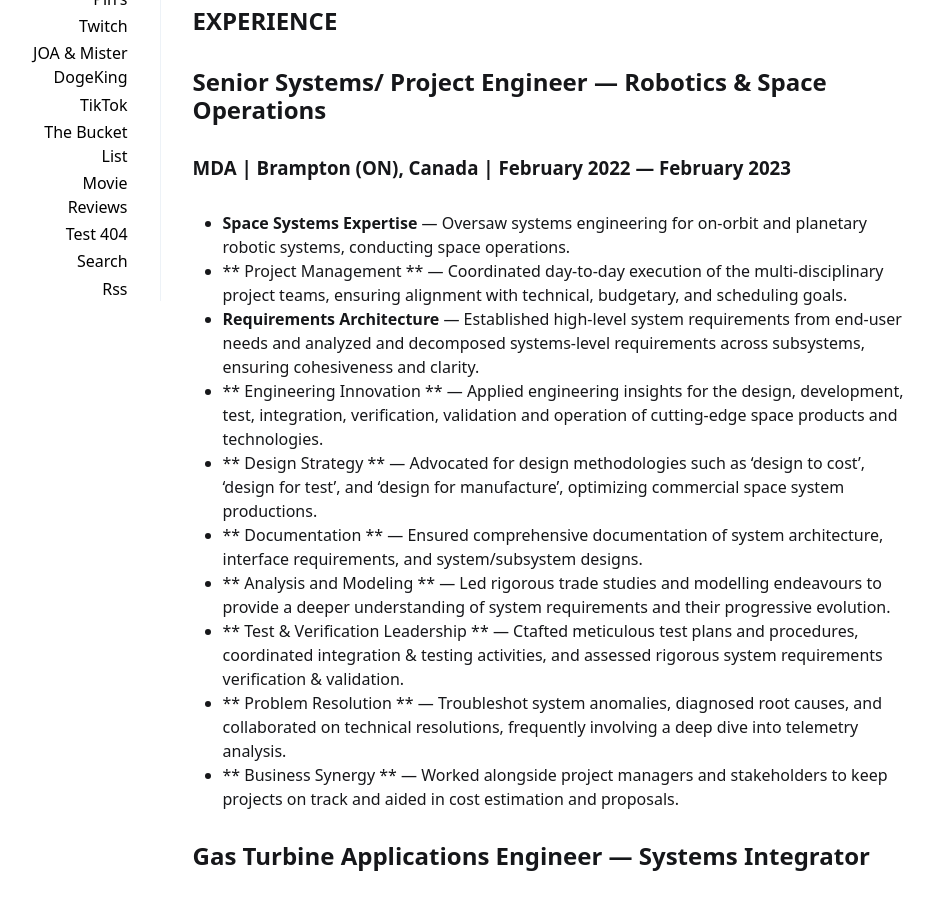
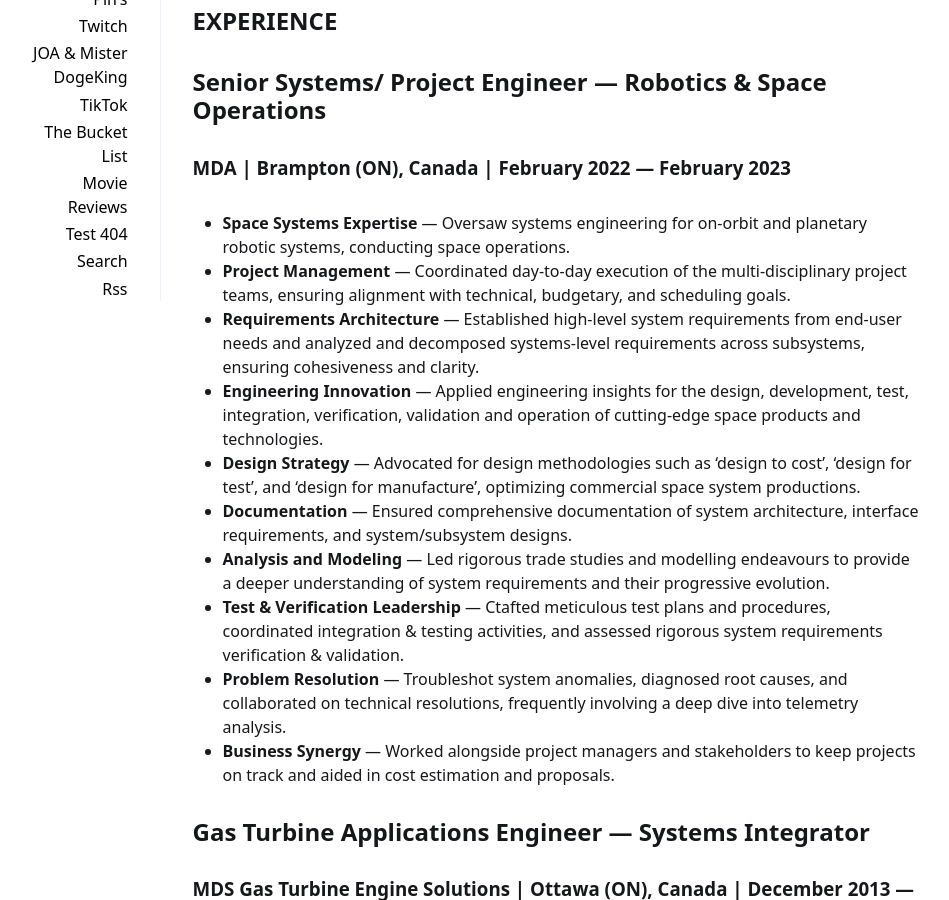
Before and after one commit to casagou/joa, a Jekyll site: the page built from index.md, in a window 1280 px wide and 900 px high, scrolled down 400 px. Shown: the whole window, without its empty margins (169-1118 px from the left). Built offline with Jekyll 4.4.1, drawn with Linux system fonts in a browser that asks for light colours.

Commit message:
Update index.md

```diff
--- a/index.md
+++ b/index.md
@@ -18,23 +18,23 @@ My guiding principles are simple: work hard, lead by example, and positively imp
 
 ### MDA | Brampton (ON), Canada | February 2022 — February 2023
 
-* __Space Systems Expertise__ — Oversaw systems engineering for on-orbit and planetary robotic systems, conducting space operations.
-* ** Project Management ** — Coordinated day-to-day execution of the multi-disciplinary project teams, ensuring alignment with technical, budgetary, and scheduling goals.
-* **Requirements Architecture** — Established high-level system requirements from end-user needs and analyzed and decomposed systems-level requirements across subsystems, ensuring cohesiveness and clarity.
-* ** Engineering Innovation ** — Applied engineering insights for the design, development, test, integration, verification, validation and operation of cutting-edge space products and technologies.
-* ** Design Strategy ** — Advocated for design methodologies such as 'design to cost', 'design for test', and 'design for manufacture', optimizing commercial space system productions.
-* ** Documentation ** — Ensured comprehensive documentation of system architecture, interface requirements, and system/subsystem designs.
-* ** Analysis and Modeling ** — Led rigorous trade studies and modelling endeavours to provide a deeper understanding of system requirements and their progressive evolution.
-* ** Test & Verification Leadership ** — Ctafted meticulous test plans and procedures, coordinated integration & testing activities, and assessed rigorous system requirements verification & validation.
-* ** Problem Resolution ** — Troubleshot system anomalies, diagnosed root causes, and collaborated on technical resolutions, frequently involving a deep dive into telemetry analysis.
-* ** Business Synergy ** — Worked alongside project managers and stakeholders to keep projects on track and aided in cost estimation and proposals.
+- **Space Systems Expertise** — Oversaw systems engineering for on-orbit and planetary robotic systems, conducting space operations.
+- **Project Management** — Coordinated day-to-day execution of the multi-disciplinary project teams, ensuring alignment with technical, budgetary, and scheduling goals.
+- **Requirements Architecture** — Established high-level system requirements from end-user needs and analyzed and decomposed systems-level requirements across subsystems, ensuring cohesiveness and clarity.
+- **Engineering Innovation** — Applied engineering insights for the design, development, test, integration, verification, validation and operation of cutting-edge space products and technologies.
+- **Design Strategy** — Advocated for design methodologies such as 'design to cost', 'design for test', and 'design for manufacture', optimizing commercial space system productions.
+- **Documentation** — Ensured comprehensive documentation of system architecture, interface requirements, and system/subsystem designs.
+- **Analysis and Modeling** — Led rigorous trade studies and modelling endeavours to provide a deeper understanding of system requirements and their progressive evolution.
+- **Test & Verification Leadership** — Ctafted meticulous test plans and procedures, coordinated integration & testing activities, and assessed rigorous system requirements verification & validation.
+- **Problem Resolution** — Troubleshot system anomalies, diagnosed root causes, and collaborated on technical resolutions, frequently involving a deep dive into telemetry analysis.
+- **Business Synergy** — Worked alongside project managers and stakeholders to keep projects on track and aided in cost estimation and proposals.
 
 
 ## Gas Turbine Applications Engineer — Systems Integrator
 
 ### MDS Gas Turbine Engine Solutions | Ottawa (ON), Canada | December 2013 — February 2022
 
-* Developed and deployed custom-built turbine test facilities to accommodate complete aero-mechanical testing for aviation, industrial, and marine Gas Turbine (GT) engines, emphasizing the following areas:
+- Developed and deployed custom-built turbine test facilities to accommodate complete aero-mechanical testing for aviation, industrial, and marine Gas Turbine (GT) engines, emphasizing the following areas:
 	+ Data Acquisition System (DAS) applications and software development
 	+ Instrumentation and control systems
 	+ Mechanical static and dynamic systems (including rotor-dynamics)
@@ -43,7 +43,7 @@ My guiding principles are simple: work hard, lead by example, and positively imp
 	+ Production, assembly, integration, and test
 	+ Facilities planning and construction
 
-* Project Highlights: Delivered intricate projects for Maintenance, Repair, and Overhaul (MRO) and Research and Development (R&D) sectors. Significant contributions include:
+- Project Highlights: Delivered intricate projects for Maintenance, Repair, and Overhaul (MRO) and Research and Development (R&D) sectors. Significant contributions include:
 	+ MRO facilities:
 		- Air France Industries KLM Engineering & Maintenance (France) — CFM56-5B, CFM56-7B, GE90-115B, GE90-94B, EA GP7200, GEnx-1B, GEnx-2B
 		- GKN Aerospace (Sweden) — Volvo RM12 and RM16 (Gripen fighter jet)
```
